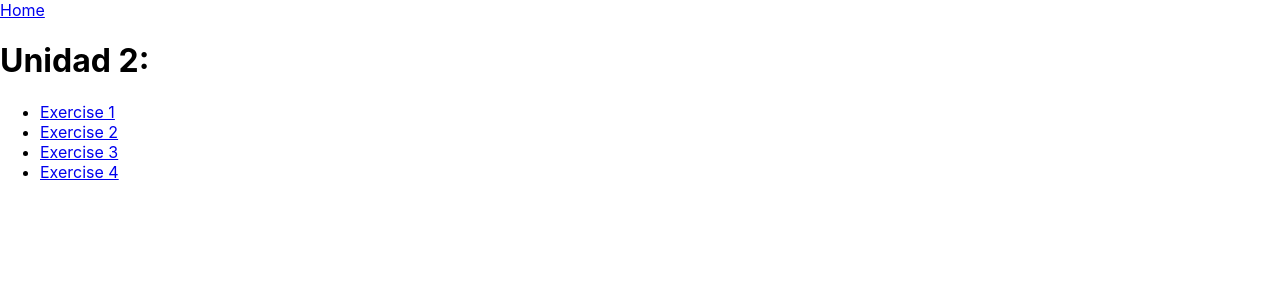
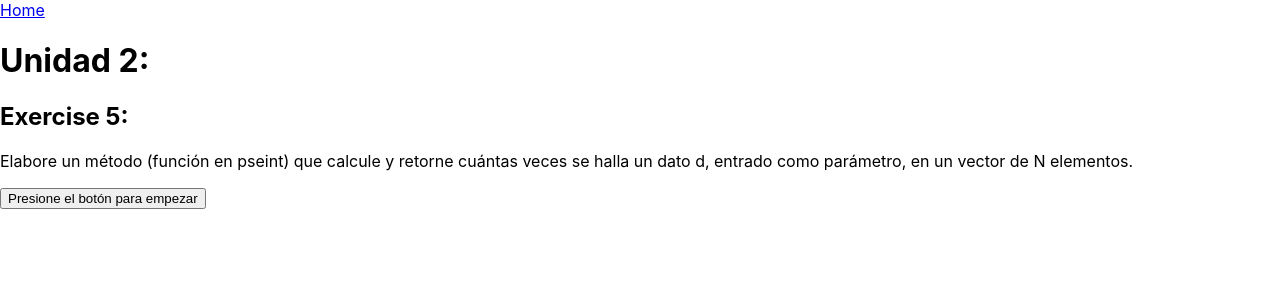
Before and after one commit to mmjosedaniel/homework-algoritmos-1-unidad-2, a React (Create React App) app: page /exercise-5 in a window 1280 px wide. Shown: the top 300 px of the page. Built offline with nearby package versions, Linux system fonts and the light colour scheme.

Commit message:
Add Exercise 5

```diff
--- a/src/App.js
+++ b/src/App.js
@@ -6,6 +6,7 @@ import Exercise1 from './pages/Exercise1';
 import Exercise2 from './pages/Exercise2';
 import Exercise3 from './pages/Exercise3';
 import Exercise4 from './pages/Exercise4';
+import Exercise5 from './pages/Exercise5';
 
 function App() {
   return (
@@ -16,6 +17,7 @@ function App() {
         <Route path="exercise-2" element={<Exercise2 />} />
         <Route path="exercise-3" element={<Exercise3 />} />
         <Route path="exercise-4" element={<Exercise4 />} />
+        <Route path="exercise-5" element={<Exercise5 />} />
         <Route path="*" element={<Home />} />
       </Routes>
     </Layout>
--- /dev/null
+++ b/src/pages/Exercise5/index.js
@@ -0,0 +1,46 @@
+const Exercise5 = () => {
+  const handleProcess = () => {
+    // Variable to storage the data entered
+    let data = []
+
+    // Variable to store the length of the array.
+    const numberOfElementsInArray = prompt('Ingrese la cantidad de datos deseada');
+    // Loop to ask the user to write the data.
+    for(let i  = 0; i < +numberOfElementsInArray; i++) {
+      const tempValue = prompt("Increse el dato " + i)
+      data.push(+tempValue);
+    };
+
+    // the number tha the user wnats to analize
+    const numberToAnalize = prompt("Ingrese el dato a calcular")
+
+    // Accumulator to know how many times de element is repeated
+    let timesNumberIsRepeated = 0;
+
+    // Loop to pass over eache element in the array
+    for(let i = 0; i < data.length; i++) {
+      // condition to realize if the element is equl to the current element in the array
+      if(data[i] === +numberToAnalize) {
+        timesNumberIsRepeated += 1;
+      }
+    }
+
+    // output
+    alert('El dato ' + numberToAnalize + ' se repite ' + timesNumberIsRepeated);
+  };
+
+  return (
+    <div>
+      <h2>Exercise 5:</h2>
+      <p>
+        Elabore un método (función en pseint) que calcule y
+        retorne cuántas veces se halla un dato d, entrado
+        como parámetro, en un vector de N elementos.
+      </p>
+
+      <button type="button" onClick={handleProcess}>Presione el botón para empezar</button>
+    </div>
+  );
+};
+
+export default Exercise5;
--- a/src/pages/Home/index.js
+++ b/src/pages/Home/index.js
@@ -20,6 +20,10 @@ const Home = () => {
         <li>
           <Link to="exercise-4">Exercise 4</Link>
         </li>
+
+        <li>
+          <Link to="exercise-5">Exercise 5</Link>
+        </li>
       </ul>
     </Fragment>
   );
```
